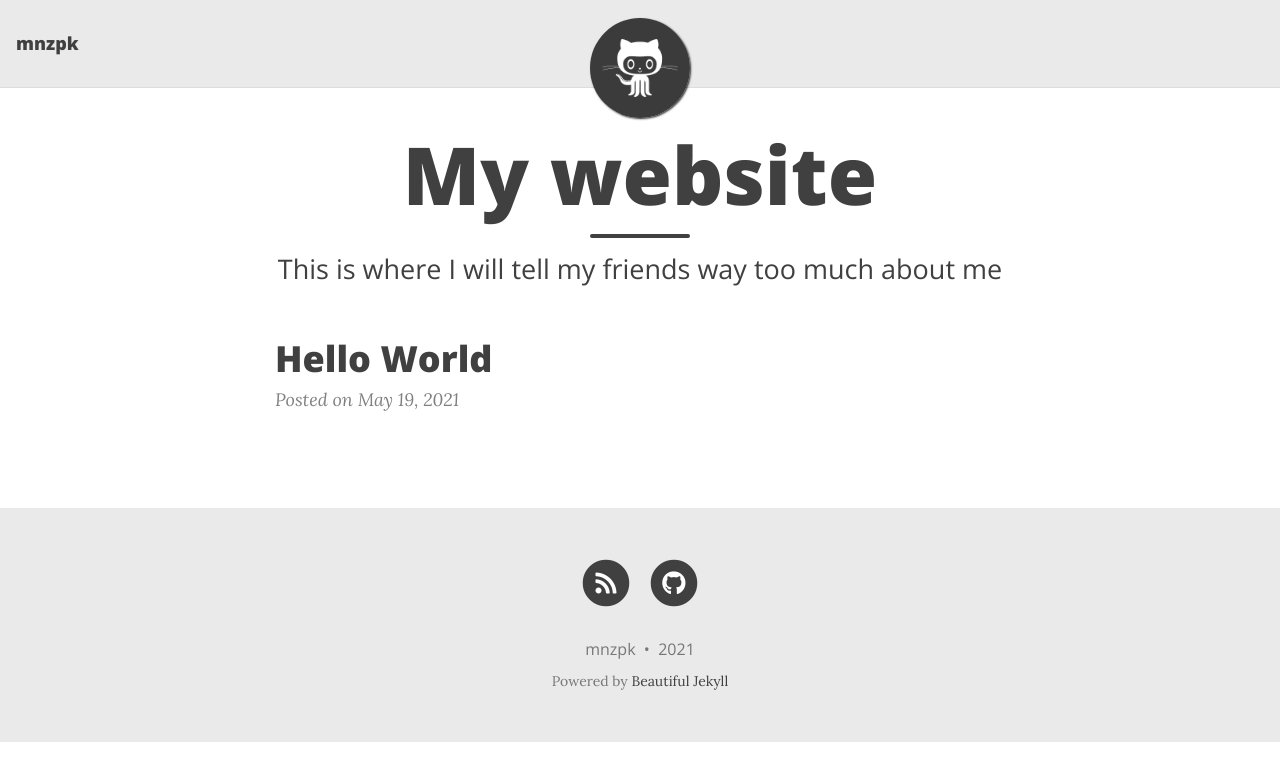
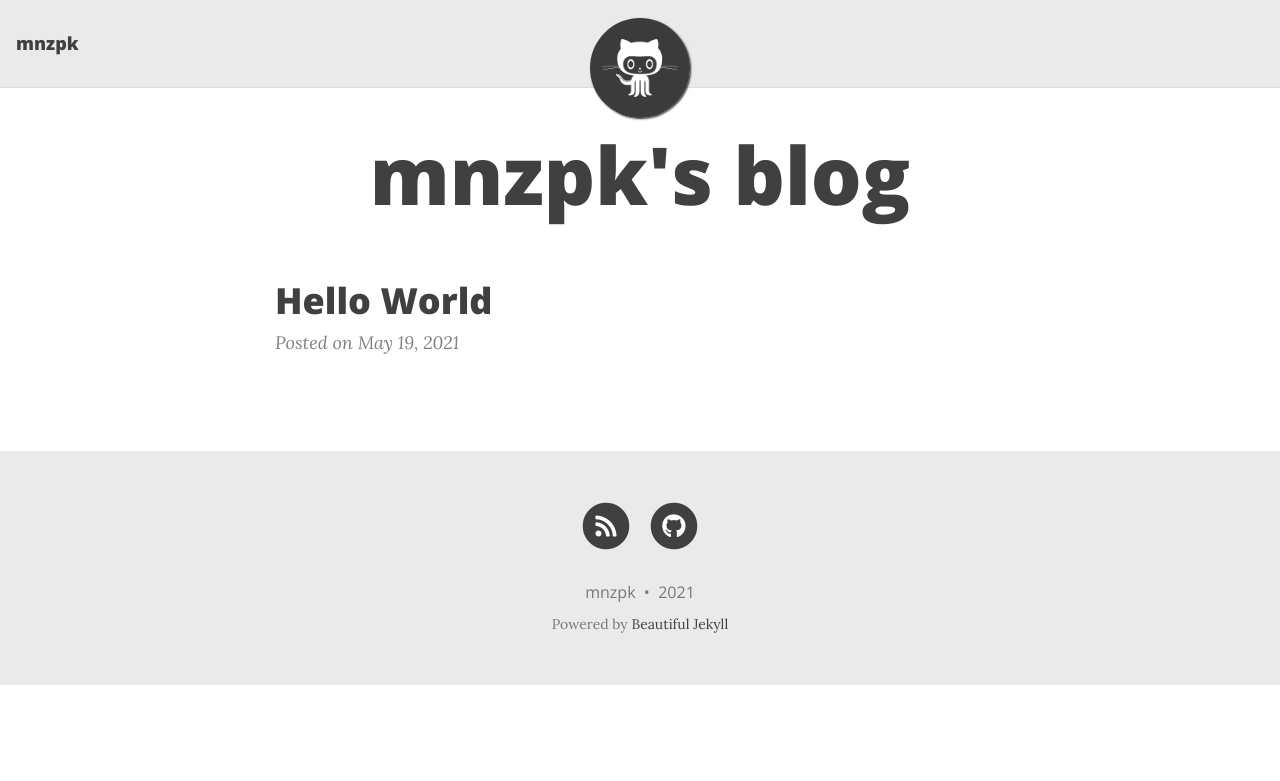
Before and after one commit to mnzpk/mnzpk.github.io, a Jekyll site: the page built from index.html, in a window 1280 px wide. Shown: the top 781 px of the page. Built offline with Jekyll 4.4.1, drawn with Linux system fonts in a browser that asks for light colours; nearby versions of some CDN libraries; the list of posts is cut into pages by our own code.

Commit message:
fix index.html

```diff
--- a/index.html
+++ b/index.html
@@ -1,5 +1,4 @@
 ---
 layout: home
-title: My website
-subtitle: This is where I will tell my friends way too much about me
+title: mnzpk's blog
 ---
```
